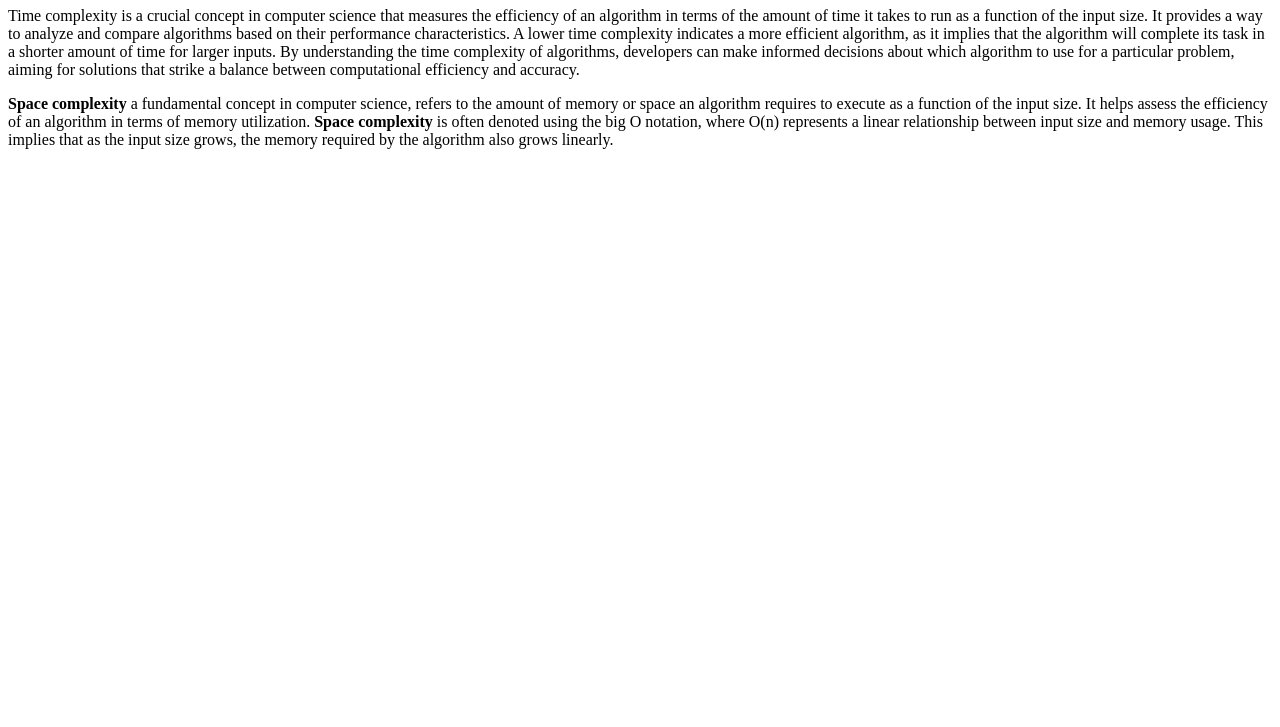
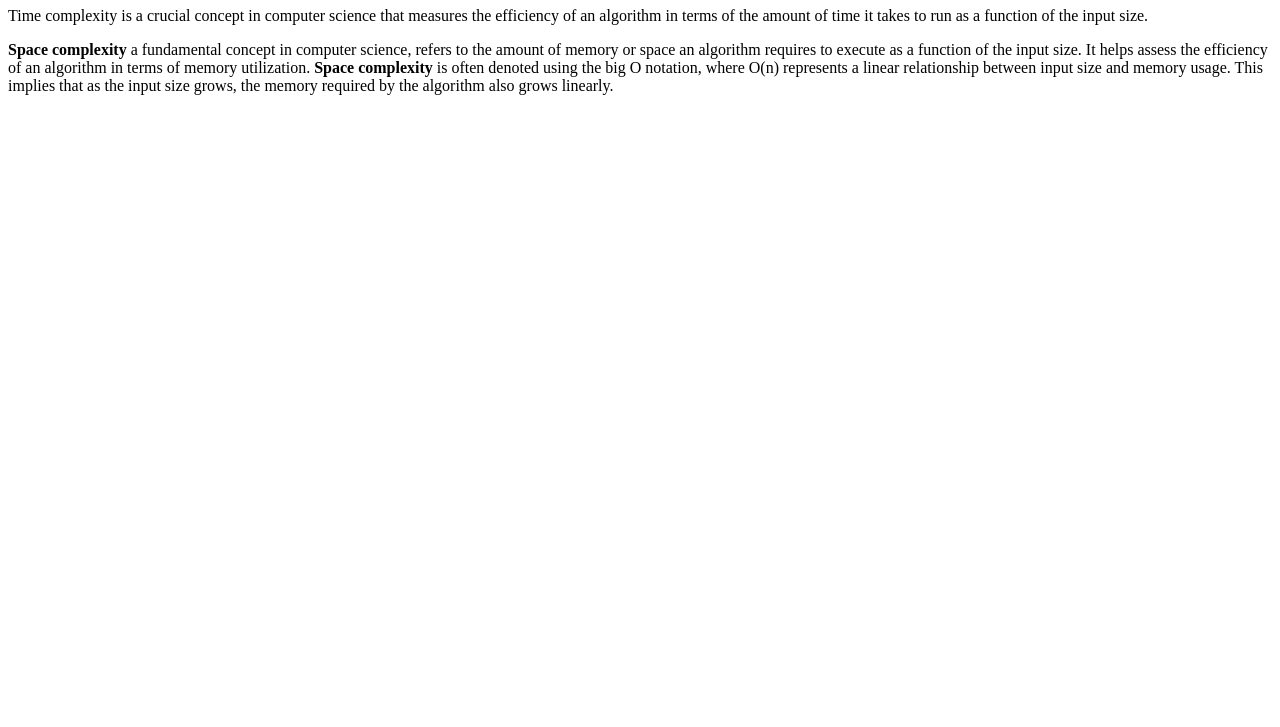
Before and after one commit to acciojob/time-and-space-complexity-ik-deep, a website: page main.html in a window 1280 px wide. Shown: the part 73-800 px from the top of the page. Drawn offline with Linux system fonts and the light colour scheme.

Commit message:
created a submission

```diff
--- a/main.html
+++ b/main.html
@@ -9,7 +9,7 @@
 <body>
 	<!-- the entire body must be written by student -->
 	<h1> Time and Space Complexity</h1>
-	<p>Time complexity is a crucial concept in computer science that measures the efficiency of an algorithm in terms of the amount of time it takes to run as a function of the input size. It provides a way to analyze and compare algorithms based on their performance characteristics. A lower time complexity indicates a more efficient algorithm, as it implies that the algorithm will complete its task in a shorter amount of time for larger inputs. By understanding the time complexity of algorithms, developers can make informed decisions about which algorithm to use for a particular problem, aiming for solutions that strike a balance between computational efficiency and accuracy.</p>
+	<p>Time complexity is a crucial concept in computer science that measures the efficiency of an algorithm in terms of the amount of time it takes to run as a function of the input size. </p>
 	<p><b>Space complexity</b> a fundamental concept in computer science, refers to the amount of memory or space an algorithm requires to execute as a function of the input size. It helps assess the efficiency of an algorithm in terms of memory utilization. <b>Space complexity</b> is often denoted using the big O notation, where O(n) represents a linear relationship between input size and memory usage. This implies that as the input size grows, the memory required by the algorithm also grows linearly. </p>
 
 
```
